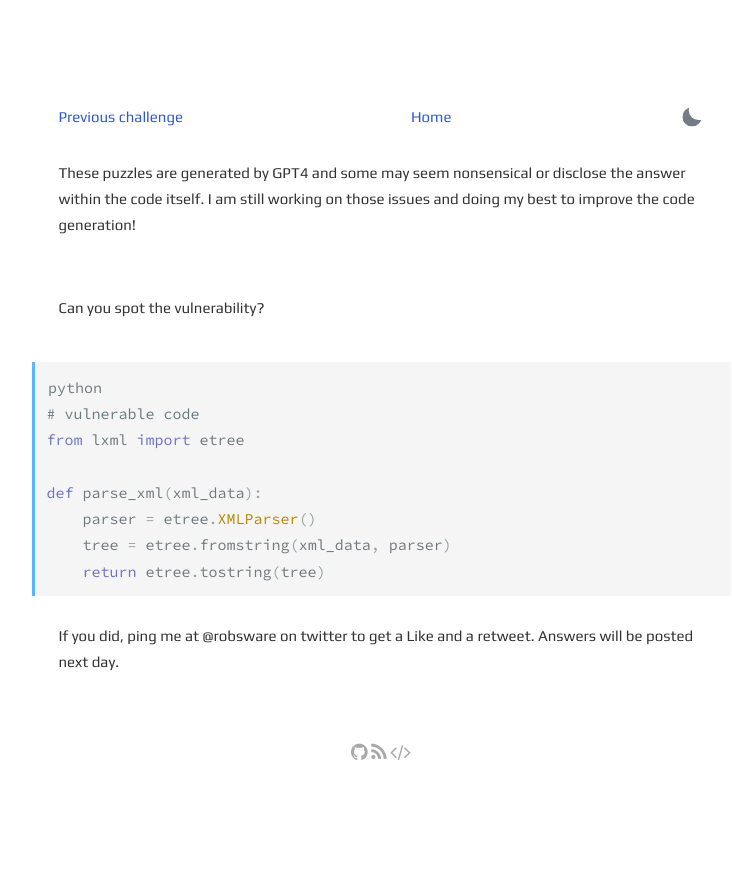
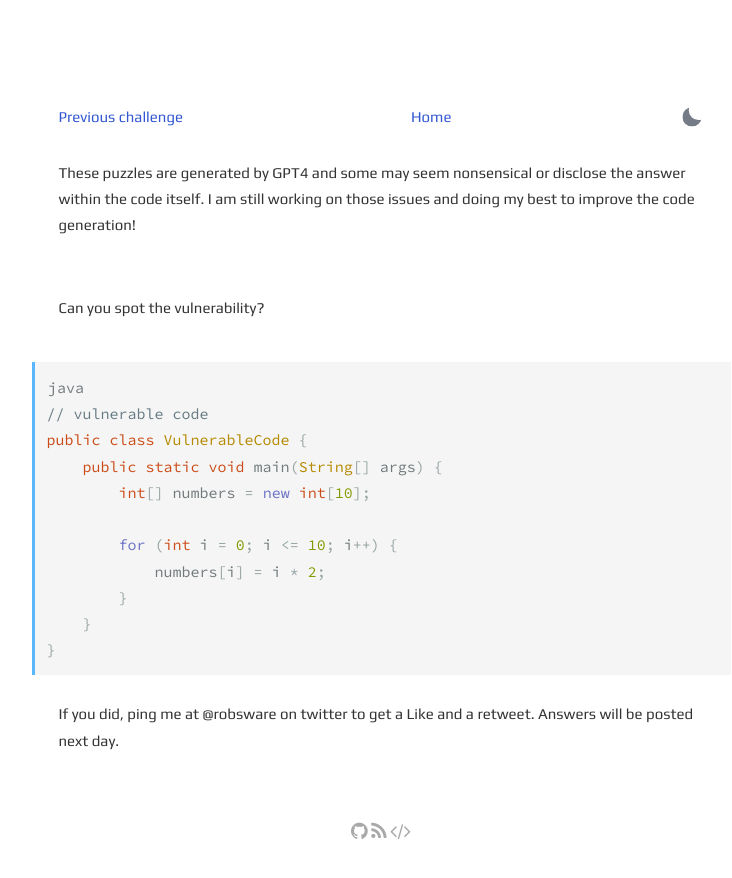
Before and after one commit to robsware/robsware.github.io, a Jekyll site: the page built from challenges/dailyappsec.html, in a window 1280 px wide. Shown: the top 878 px of the page, without its empty margins (259-991 px from the left). Built offline with Jekyll 4.4.1, drawn with Linux system fonts in a browser that asks for light colours.

Commit message:
Automated daily appsec challenge

```diff
--- a/challenges/dailyappsec.html
+++ b/challenges/dailyappsec.html
@@ -4,7 +4,7 @@ layout: page
 
 <section class="post">
     <div class="flex-row-between">
-    <a href="{{ site.url }}{{ site.baseurl }}/challenges/2023-04-10"> Previous challenge</a>
+    <a href="{{ site.url }}{{ site.baseurl }}/challenges/2023-04-11"> Previous challenge</a>
           <a href="{{ site.url }}{{ site.baseurl }}/"> Home</a>
       <button title="Change theme" id="theme-toggle" onclick="modeSwitcher()">
         <div></div>
@@ -16,16 +16,18 @@ layout: page
 <br>
 {% highlight html %}
 {% endhighlight %}
-{% highlight python %}
-python
-# vulnerable code
-from lxml import etree
+{% highlight java %}
+java
+// vulnerable code
+public class VulnerableCode {
+    public static void main(String[] args) {
+        int[] numbers = new int[10];
 
-def parse_xml(xml_data):
-    parser = etree.XMLParser()
-    tree = etree.fromstring(xml_data, parser)
-    return etree.tostring(tree)
-
+        for (int i = 0; i <= 10; i++) {
+            numbers[i] = i * 2;
+        }
+    }
+}
 
 {% endhighlight %}
 <br>If you did, ping me at @robsware on twitter to get a Like and a retweet. Answers will be posted next day.
```
Also changed, not shown: challenges/2023-04-11.html (added, +51 -0 lines).
